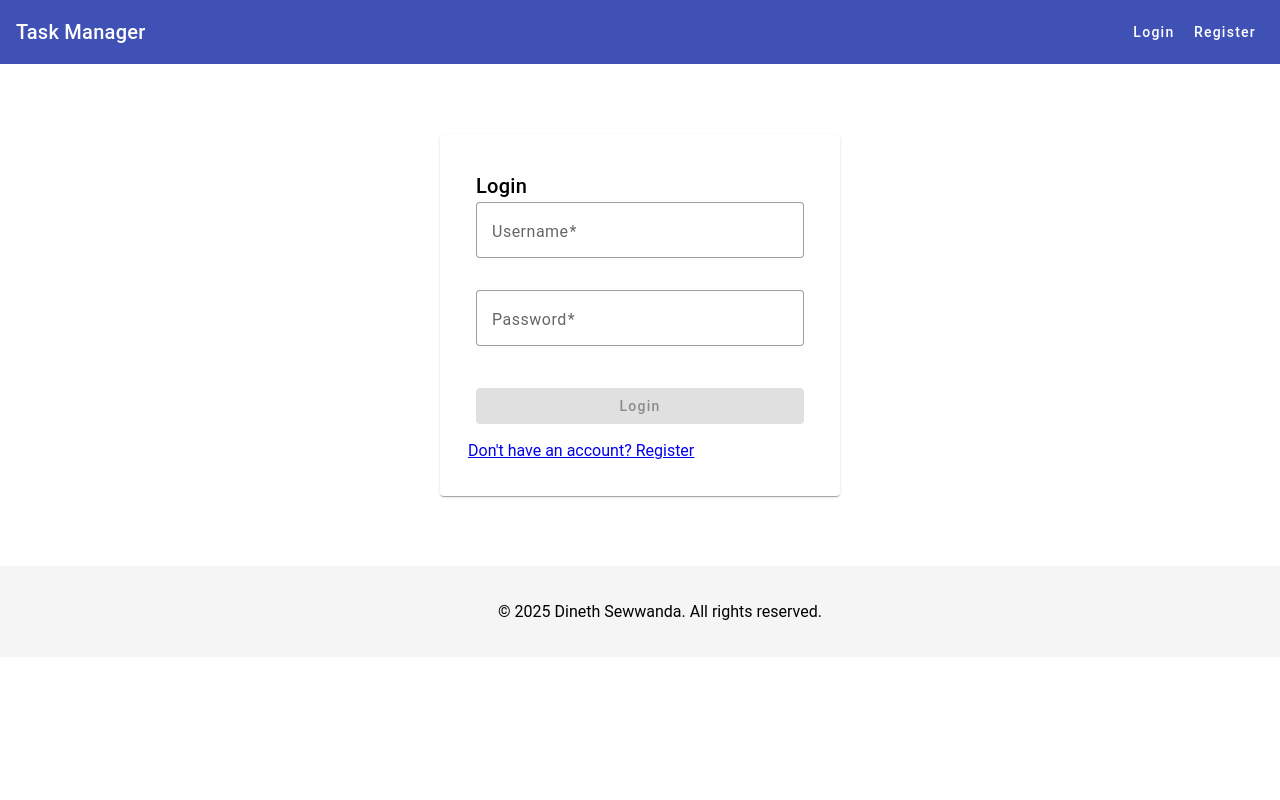
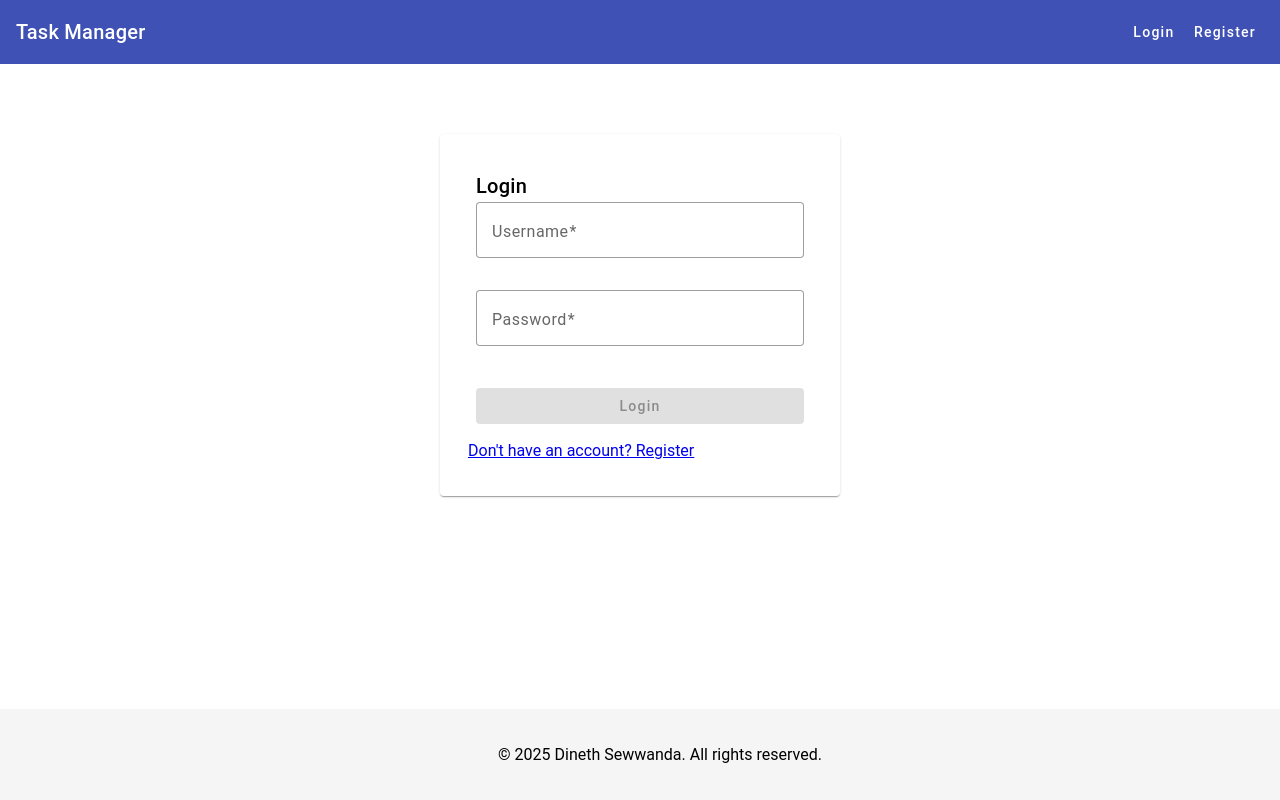
Before and after one commit to LoneWolf728/task-manager, an Angular app in the folder frontend/: page /auth/login in a window 1280 px wide. Shown: the top 800 px of the page. Built offline with nearby package versions, Linux system fonts and the light colour scheme.

Commit message:
refactor: Restructure app layout and update footer for dynamic year display

```diff
--- a/frontend/src/app/app.component.html
+++ b/frontend/src/app/app.component.html
@@ -1,14 +1,16 @@
+<div class="app-container">
   <!-- Application header component -->
   <app-header></app-header>
 
   <!-- Main content container -->
-<main>
+  <main class="main-content">
     <!-- Router outlet where route components will be displayed -->
     <router-outlet></router-outlet>
   </main>
 
   <!-- Application footer component -->
   <app-footer></app-footer>
+</div>
 
 <!-- Alert/notification component -->
 <app-alert></app-alert>
--- a/frontend/src/app/shared/components/footer/footer.component.html
+++ b/frontend/src/app/shared/components/footer/footer.component.html
@@ -1,3 +1,3 @@
 <footer>
-    <p>&copy; 2025 Dineth Sewwanda. All rights reserved.</p>
-  </footer>
+    <p>&copy; {{ currentYear }} Dineth Sewwanda. All rights reserved.</p>
+</footer>
--- a/frontend/src/app/shared/components/footer/footer.component.scss
+++ b/frontend/src/app/shared/components/footer/footer.component.scss
@@ -3,7 +3,6 @@ footer {
     padding: 20px;
     background-color: #f5f5f5;
     margin-top: auto;
+    flex-shrink: 0;
     width: 100%;
-    position: relative;
-    bottom: 0;
   }
--- a/frontend/src/styles.scss
+++ b/frontend/src/styles.scss
@@ -1,9 +1,26 @@
 @import '@angular/material/prebuilt-themes/indigo-pink.css';
 @import url('https://fonts.googleapis.com/icon?family=Material+Icons');
 
+html, body {
+  height: 100%;
+  margin: 0;
+  padding: 0;
+}
+
 body {
-  margin: 0;
   font-family: Roboto, 'Helvetica Neue', sans-serif;
+}
+
+.app-container {
+  display: flex;
+  flex-direction: column;
+  min-height: 100vh;
+}
+
+.main-content {
+  flex: 1;
+  display: flex;
+  flex-direction: column;
 }
 
 .success-snackbar {
```
Lines whose indentation alone changed are shown as unchanged.
